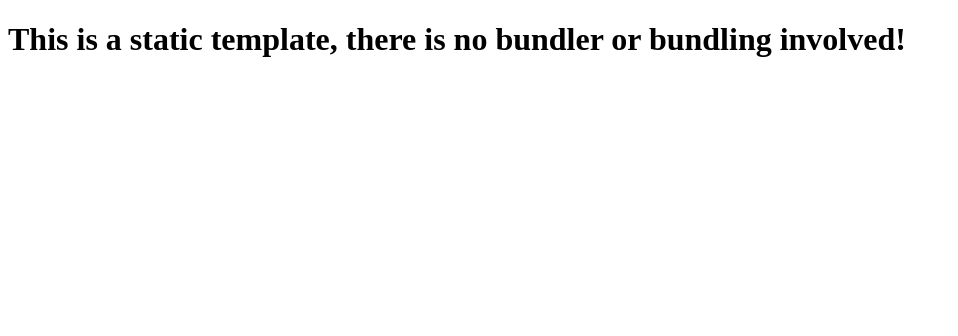
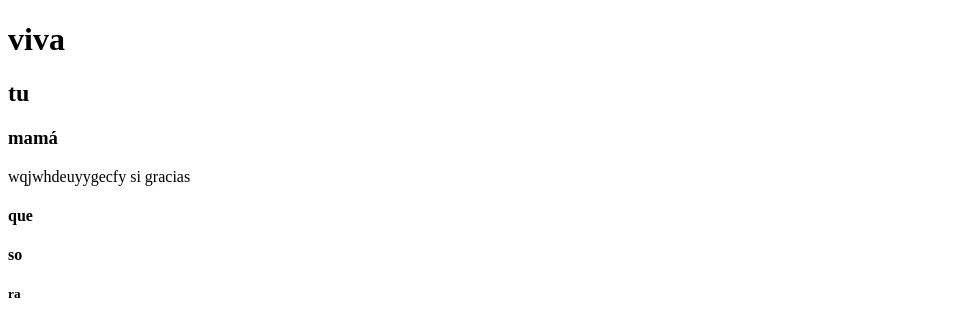
Before and after one commit to gato-brujo/html-eloisa-toro, a website: page index.html in a window 1280 px wide. Shown: the whole page, without its empty margins (0-958 px from the left). Drawn offline with Linux system fonts and the light colour scheme.

Commit message:
primera clase titulos y parrafos

```diff
--- a/index.html
+++ b/index.html
@@ -1,12 +1,32 @@
 <!DOCTYPE html>
 <html lang="en">
   <head>
-    <meta charset="UTF-8">
-    <meta name="viewport" content="width=device-width, initial-scale=1.0">
-    <meta http-equiv="X-UA-Compatible" content="ie=edge">
+    <meta charset="UTF-8" />
+    <meta name="viewport" content="width=device-width, initial-scale=1.0" />
+    <meta http-equiv="X-UA-Compatible" content="ie=edge" />
     <title>Static Template</title>
   </head>
   <body>
-    <h1>This is a static template, there is no bundler or bundling involved!</h1>
+    <h1>
+      viva
+    </h1>
+    <h2>
+      tu
+    </h2>
+    <h3>
+      mamá
+    </h3>
+    <p>
+      wqjwhdeuyygecfy si gracias
+    </p>
+    <h4>
+      que
+    </h4>
+    <h4>
+      so
+    </h4>
+    <h5>
+      ra
+    </h5>
   </body>
 </html>
```
